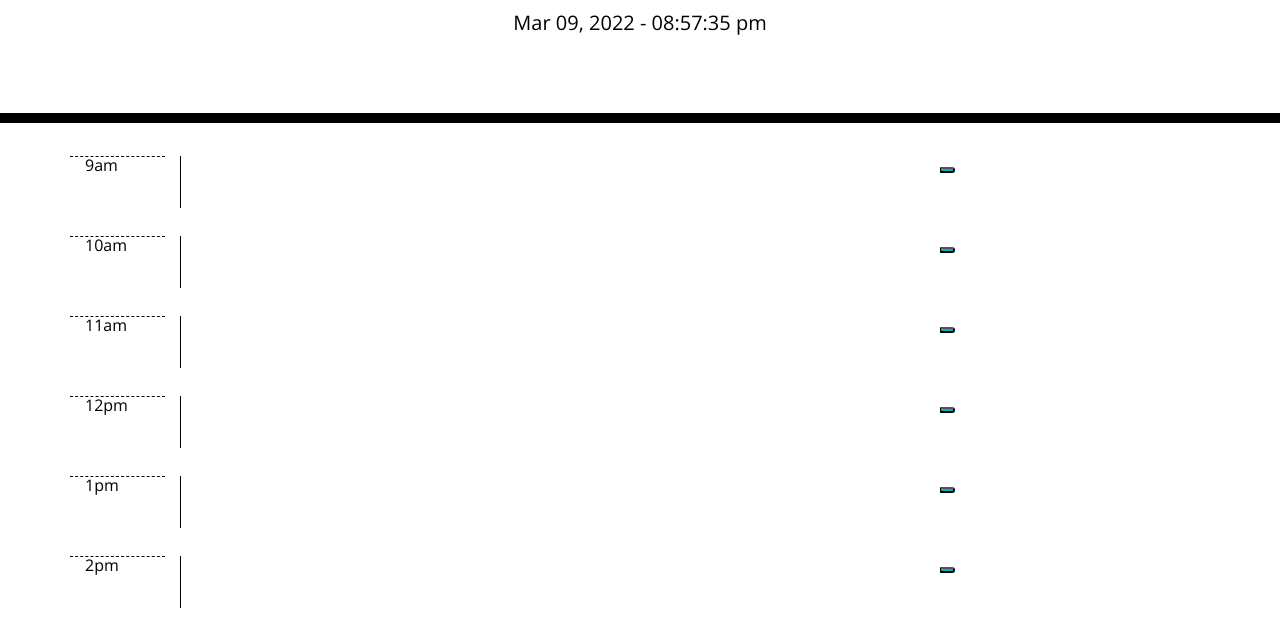
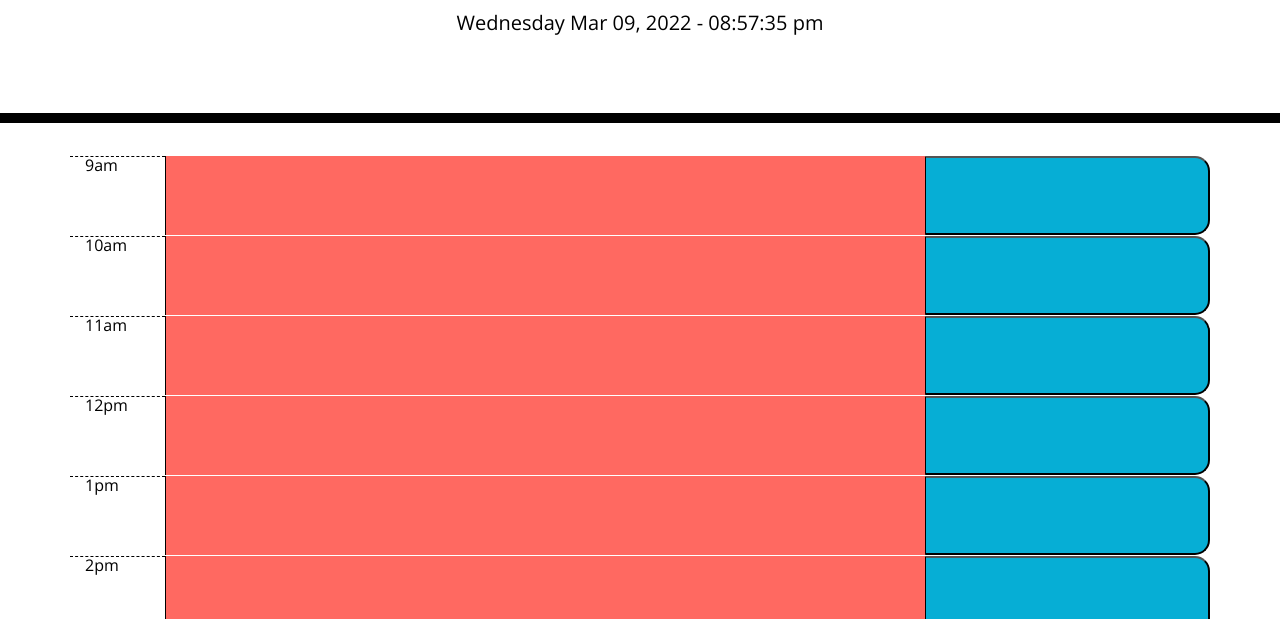
Before and after one commit to Boris-Veselov/scheduler, a plain HTML site: page index.html in a window 1280 px wide. Shown: the part 181-800 px from the top of the page. Drawn offline with nearby package versions, Linux system fonts and the light colour scheme.

Commit message:
local storage update

```diff
--- a/assets/script.js
+++ b/assets/script.js
@@ -1,10 +1,80 @@
-var timeNow = document.querySelector("#currentDay");
+$(document).ready(function(){
 
-var currentTime = moment()
+    // current day on top
+    var currentDay = moment().format('dddd') + " " + moment().format("MMM DD, YYYY - hh:mm:ss a");
 
-timeNow.textContent = currentTime.format("MMM DD, YYYY - hh:mm:ss a");
+    var hour = moment().format('h:mm:ss a');
+
+    var textareaFill;
+
+    var hourSpan;
+
+    // var for each hour
+    var hour9 = $("9am");
+    var hour10 = $("10am");
+    var hour11 = $("11am");
+    var hour12 = $("2pm");
+    var hour1 = $("1pm");
+    var hour2 = $("2pm");
+    var hour3 = $("3pm");
+    var hour4 = $("4pm");
+    var hour5 = $("5pm");
+
+    var everyHour = [hour9, hour10, hour11, hour12, hour1, hour2, hour3, hour4, hour5];
+    $("#currentDay").text(currentDay);
+
+    // background change for past, present and future
+    function colorChange () {
+        $(".textarea").each(function () {
+                var timeCheck = parseInt($(this).attr("id"));
+                hour = parseInt(hour);
+                if (hour > timeCheck) {
+                    $(this).addClass("past");
+                } else if (hour < timeCheck) {
+                    $(this).addClass("future");
+                } else {
+                    $(this).addClass("present");
+                }
+            });
+    }
+    // button for saving task
+
+    textInput()
+    colorChange()
+    // Save button
+    $(".saveBtn").on("click", function(){
+        console.log(this)
+    textareaFill = $(this).siblings(".textarea").val();
+    hourSpan = $(this).siblings(".hour").text();
+    localStorage.setItem(hourSpan, textareaFill);
+    })
 
 
-var workday = JSON.parse(localStorage.getItem("workday"))
 
-localStorage.setItem("workday", JSON.stringify(workday));
+    // local storage functions
+    function textInput() {
+        var event9 = JSON.parse(localStorage.getItem("9:00am"));
+        hour9.val(event9);
+        var event10 = JSON.parse(localStorage.getItem("10:00am"));
+        hour10.val(event10);
+        var event11 = JSON.parse(localStorage.getItem("11:00am"));
+        hour11.val(event11);
+        var event12 = JSON.parse(localStorage.getItem("12:00pm"));
+        hour12.val(event12);
+        var event1 = JSON.parse(localStorage.getItem("1:00pm"));
+        hour1.val(event1);
+        var event2 = JSON.parse(localStorage.getItem("2:00pm"));
+        hour2.val(event2);
+        var event3 = JSON.parse(localStorage.getItem("3:00pm"));
+        hour3.val(event3);
+        var event4 = JSON.parse(localStorage.getItem("4:00pm"));
+        hour4.val(event4);
+        var event5 = JSON.parse(localStorage.getItem("5:00pm"));
+        hour5.val(event5);
+    }
+
+    var workday = JSON.parse(localStorage.getItem("workday"));
+
+    // localStorage.setItem("workday", JSON.stringify(workday));
+
+})
--- a/index.html
+++ b/index.html
@@ -31,55 +31,52 @@
 
     <div class="container">
 
-      <!-- Timeblocks go here -->
+      <!-- Timeblocks -->
       <div class="row" time-block="9">
         <div class="col-1 hour">9am</div>
-        <div class="col-8"><textarea class="textarea"></textarea></div>
-        <div class="col"><button class="saveBtn"></button></div>
+        <textarea class="textarea col-8"></textarea>
+        <button class="saveBtn col"></button>
       </div>
       <div class="row" time-block="10">
         <div class="col-1 hour">10am</div>
-        <div class="col-8"><textarea class="textarea"></textarea></div>
-        <div class="col"><button class="saveBtn"></button></div>
+        <textarea class="textarea col-8"></textarea>
+        <button class="saveBtn col"></button>
       </div>
       <div class="row" hour="11">
         <div class="col-1 hour">11am</div>
-        <div class="col-8"><textarea class="textarea"></textarea></div>
-        <div class="col"><button class="saveBtn"></button></div>
+        <textarea class="textarea col-8"></textarea>
+        <button class="saveBtn col"></button>
       </div>
       <div class="row" hour="12">
         <div class="col-1 hour">12pm</div>
-        <div class="col-8"><textarea class="textarea"></textarea></div>
-        <div class="col"><button class="saveBtn"></button></div>
+        <textarea class="textarea col-8"></textarea>
+        <button class="saveBtn col"></button>
       </div>
       <div class="row" hour="1">
         <div class="col-1 hour">1pm</div>
-        <div class="col-8"><textarea class="textarea"></textarea></div>
-        <div class="col"><button class="saveBtn"></button></div>
+        <textarea class="textarea col-8"></textarea>
+        <button class="saveBtn col"></button>
       </div>
       <div class="row" hour="2">
         <div class="col-1 hour">2pm</div>
-        <div class="col-8"><textarea class="textarea"></textarea></div>
-        <div class="col"><button class="saveBtn"></button></div>
+        <textarea class="textarea col-8"></textarea>
+        <button class="saveBtn col"></button>
       </div>
       <div class="row" hour="3">
         <div class="col-1 hour">3pm</div>
-        <div class="col-8"><textarea class="textarea"></textarea></div>
-        <div class="col"><button class="saveBtn"></button></div>
+        <textarea class="textarea col-8"></textarea>
+        <button class="saveBtn col"></button>
       </div>
       <div class="row" hour="4">
         <div class="col-1 hour">4pm</div>
-        <div class="col-8"><textarea class="textarea"></textarea></div>
-        <div class="col"><button class="saveBtn"></button></div>
+        <textarea class="textarea"></textarea></div>
+        <button class="saveBtn col"></button></div>
       </div>
       <div class="row" hour="5">
         <div class="col-1 hour">5pm</div>
-        <div class="col-8"><textarea class="textarea"></textarea></div>
-        <div class="col"><button class="saveBtn"></button></div>
+        <textarea class="textarea col-8"></textarea></div>
+        <button class="saveBtn col"></button></div>
       </div>
-
-
-
 
     </div>
 
```
Also changed, not shown: 1 other file.
